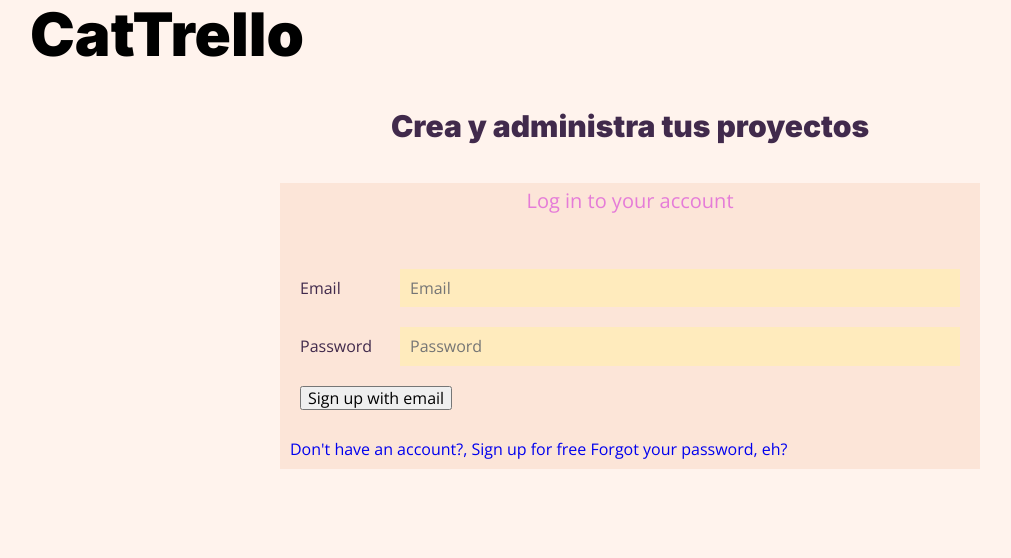
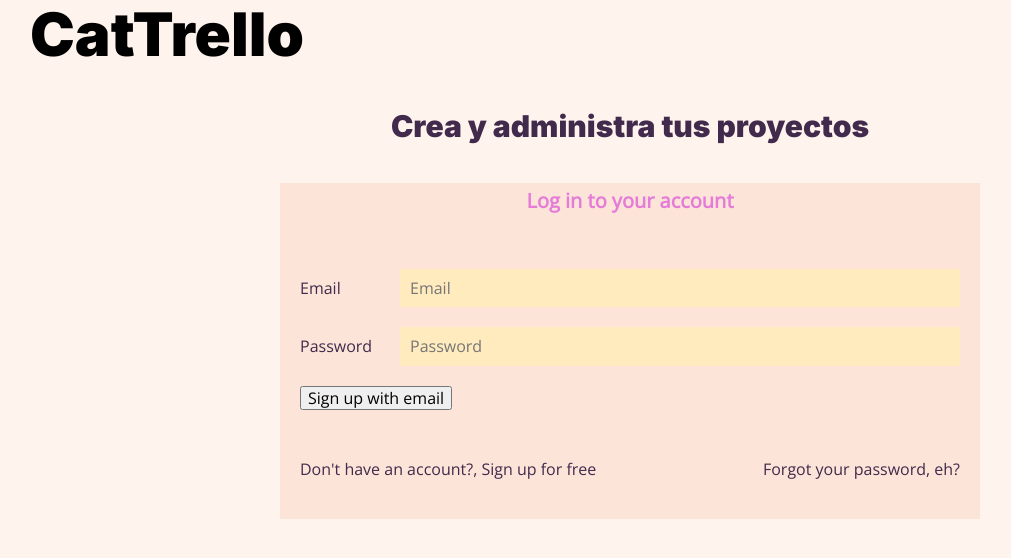
Before and after one commit to Maya-Alferez/UpTask, a PHP site: template views/auth/login.php in a window 1280 px wide. Shown: the top 558 px of the page, without its empty margins (10-1021 px from the left). Run offline with PHP 8.4, Linux system fonts and the light colour scheme; the template is opened without the code that fills it, so the values that code supplies are empty.

Commit message:
CSS enlaces
CSS a los enlaces del formulario de la página inicial.

```diff
--- a/src/scss/base/_tipografia.scss
+++ b/src/scss/base/_tipografia.scss
@@ -34,5 +34,6 @@ p {
 .contenedor-sm {
     .descripcion-pagina {
         color: #E57CD8;
+        font-weight: 900;
     }
 }
--- /dev/null
+++ b/src/scss/componentes/_acciones.scss
@@ -0,0 +1,21 @@
+@use 'base/mixins' as m;
+@use 'base/variables' as v;
+
+.acciones {
+    padding: 2rem;
+    margin-top: 3rem;
+    @include m.tablet {
+        display: flex;
+        justify-content: space-between;
+    }
+
+    a {
+        display: block;
+        text-align: center;
+        margin-bottom: 2rem;
+        color: #412A4C;
+        &:last-of-type {
+            margin-bottom: 0;
+        }
+    }
+}
--- a/src/scss/componentes/_formulario.scss
+++ b/src/scss/componentes/_formulario.scss
@@ -27,7 +27,3 @@
         }
     }
 }
-
-.acciones {
-    padding: 1rem;
-}
--- a/src/scss/componentes/_index.scss
+++ b/src/scss/componentes/_index.scss
@@ -1 +1,2 @@
 @forward 'formulario';
+@forward 'acciones';
```
Also changed, not shown: public/build/css/app.css, 1 other file.
